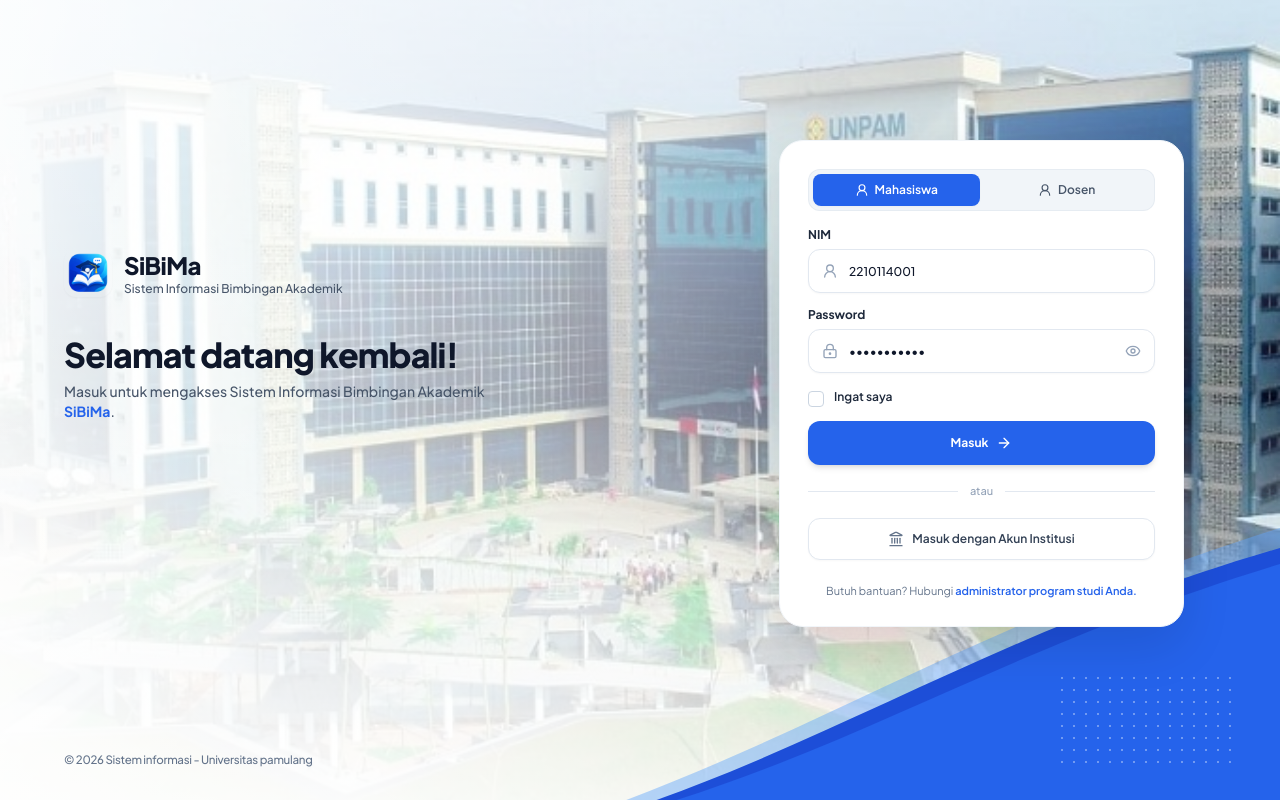
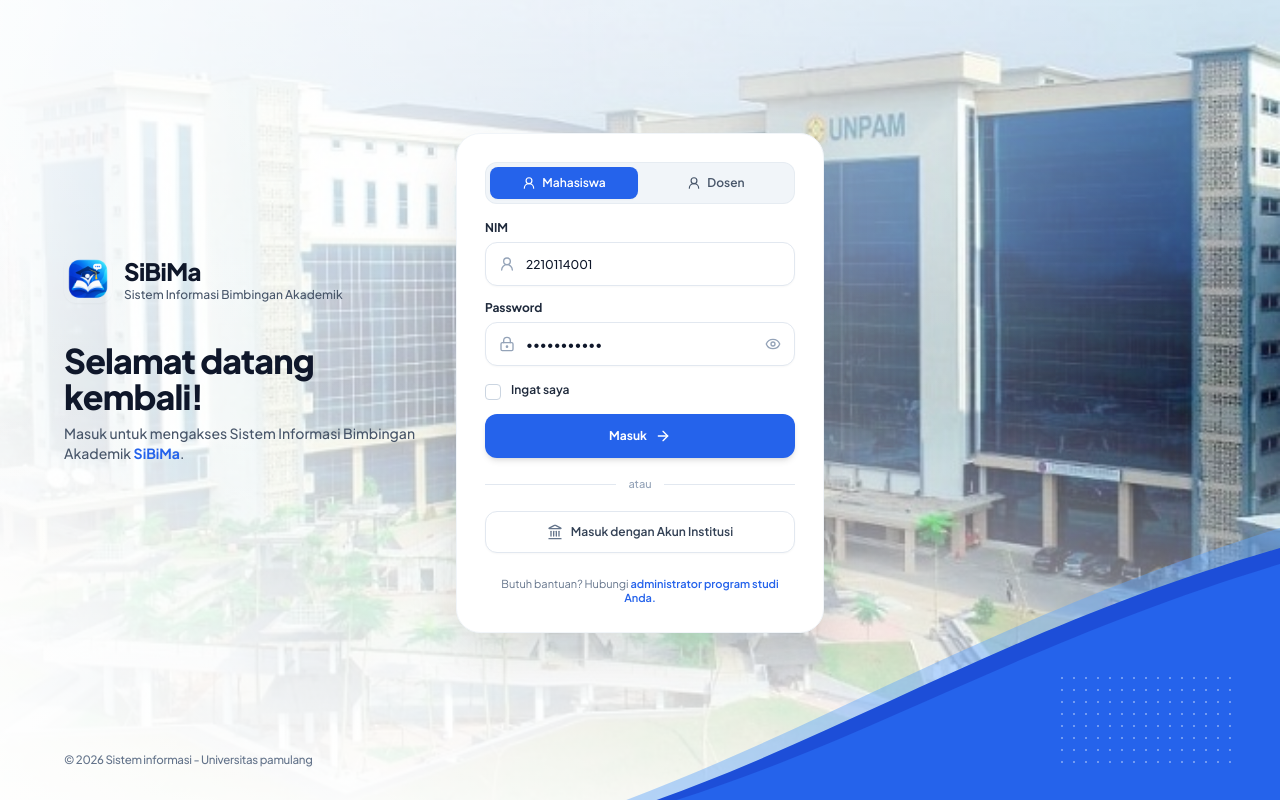
Before and after one commit to Bogaaing/sibimak, a React (Vite) app: page /login in a window 1280 px wide. Built offline with nearby package versions, Linux system fonts and the light colour scheme; no server answers; sample sign-in values are in the browser's storage.

Commit message:
style(login): center login form card to prevent covering UNPAM building logo and text

```diff
--- a/src/features/auth/pages/Login.tsx
+++ b/src/features/auth/pages/Login.tsx
@@ -121,9 +121,9 @@
       {/* 4. MAIN WORKSPACE CONTAINER */}
       <div className="relative z-10 w-full max-w-[1440px] mx-auto px-6 sm:px-12 lg:px-16 py-6 sm:py-8 flex-1 flex flex-col justify-between">
         {/* UPPER & MIDDLE WORKSPACE */}
-        <div className="flex-1 flex flex-col lg:flex-row items-start lg:items-center justify-between gap-8 my-auto">
-          {/* LEFT SIDE: BRANDING & WELCOME MESSAGE (POSITIONED TOGETHER AT TOP-LEFT) */}
-          <div className="w-full lg:max-w-md xl:max-w-lg space-y-6 pt-2 lg:pt-0 lg:-mt-16 xl:-mt-24">
+        <div className="flex-1 flex flex-col lg:grid lg:grid-cols-12 items-center lg:items-center gap-8 lg:gap-6 my-auto w-full">
+          {/* LEFT SIDE: BRANDING & WELCOME MESSAGE */}
+          <div className="w-full lg:col-span-5 xl:col-span-4 space-y-6 pt-2 lg:pt-0 lg:-mt-12">
             {/* Upper-Left Branding */}
             <div className="flex items-center gap-3">
               <img
@@ -152,8 +152,8 @@
             </div>
           </div>
 
-          {/* RIGHT SIDE: COMPACT AUTHENTICATION CARD (~400px) */}
-          <div className="w-full max-w-[390px] sm:max-w-[405px] lg:mr-4 xl:mr-8 flex-shrink-0 mx-auto lg:mx-0">
+          {/* CENTER: COMPACT AUTHENTICATION CARD (~400px, UNBLOCKS UNPAM LOGO ON RIGHT) */}
+          <div className="w-full max-w-[390px] sm:max-w-[405px] lg:col-span-5 xl:col-span-4 lg:col-start-6 xl:col-start-5 mx-auto">
             <div className="bg-white rounded-[24px] border border-slate-100 shadow-[0_20px_50px_rgba(0,0,0,0.10)] p-6 sm:p-7 space-y-4">
               {/* Role Switcher Pill (42px) */}
               <div className="h-[42px] p-1 bg-[#F1F5F9] rounded-xl border border-slate-200/70 flex items-center gap-1">
```
